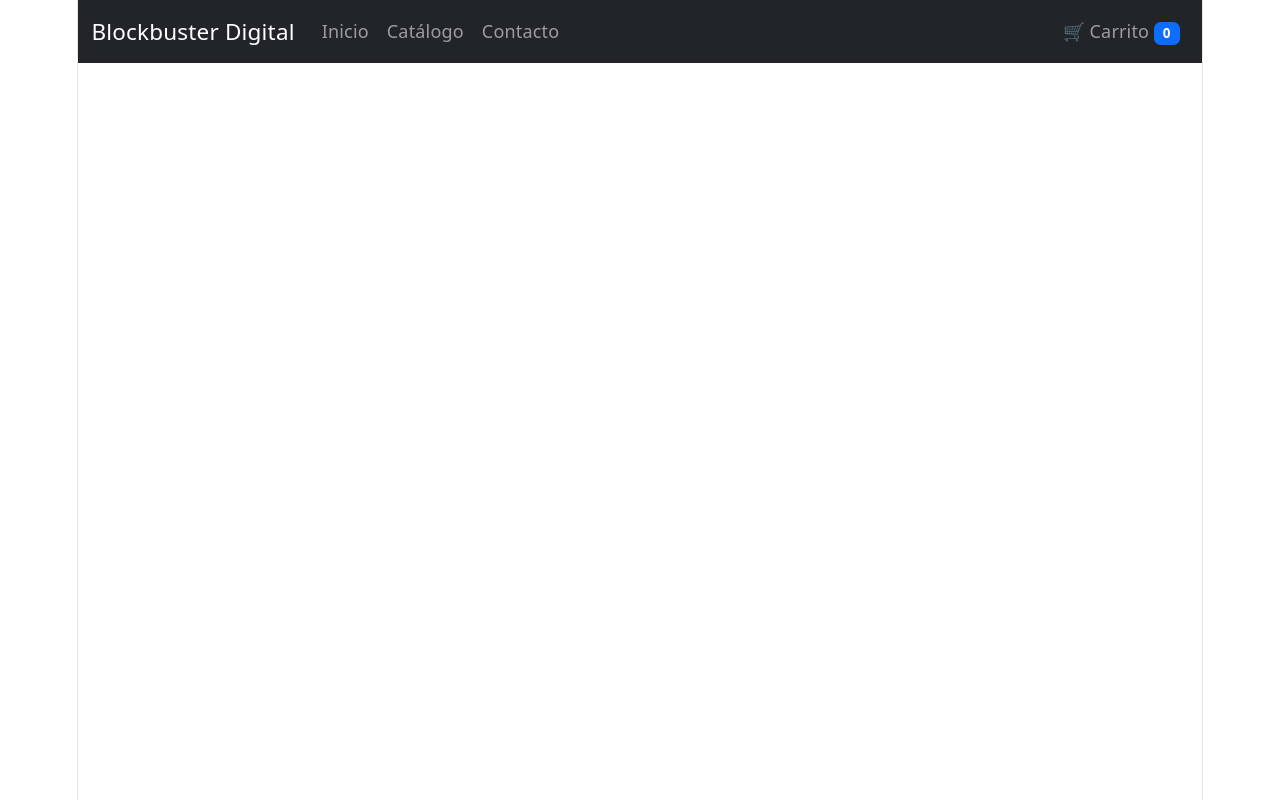
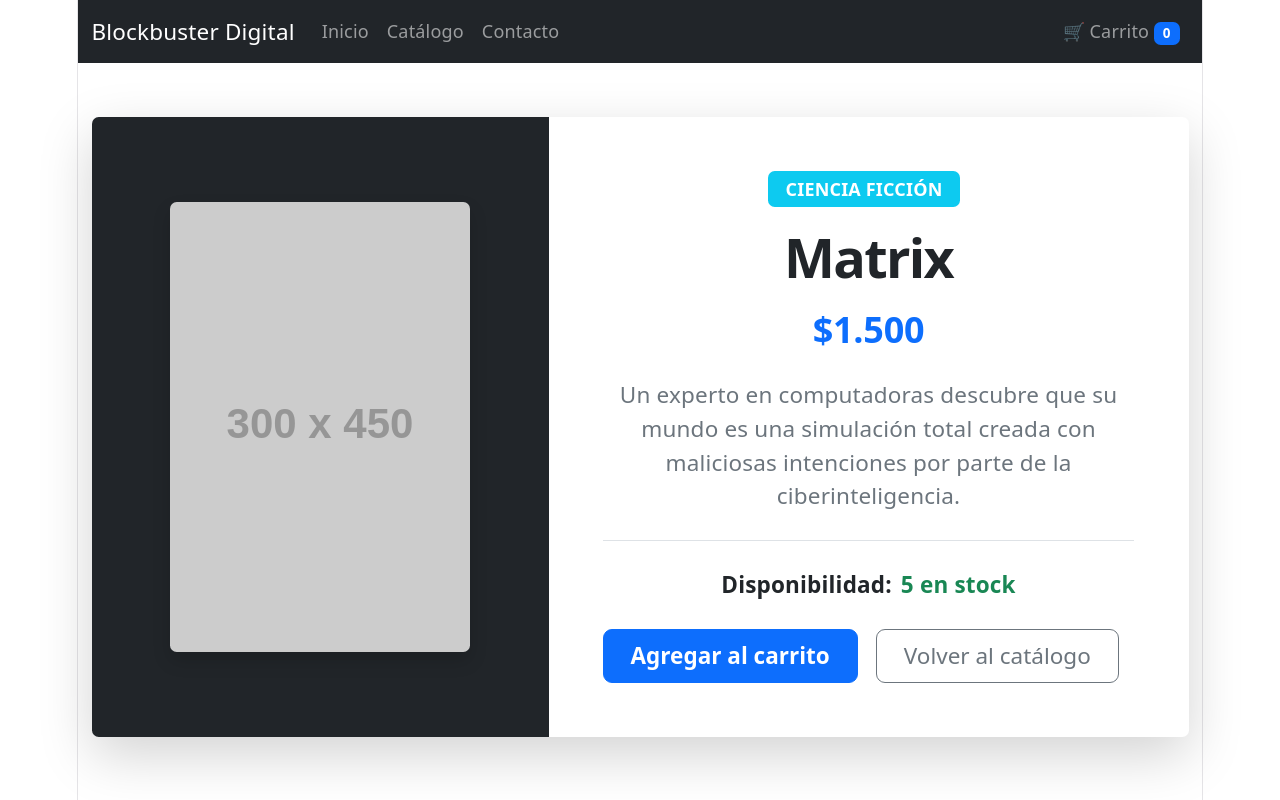
Before and after one commit to matiasnc/blockbuster-digital, a React (Vite) app: page /pelicula/1 in a window 1280 px wide. Built offline with nearby package versions, Linux system fonts and the light colour scheme.

Commit message:
Adicion de detalle producto

```diff
--- a/src/App.jsx
+++ b/src/App.jsx
@@ -4,7 +4,7 @@
 import './App.css';
 
 import Productos from './pages/Productos';
-// import DetalleProducto from './pages/DetalleProducto';
+import DetalleProducto from './pages/DetalleProducto';
 // import Carrito from './pages/Carrito';
 import Contacto from './pages/Contacto';
 
@@ -19,7 +19,7 @@
           <Route path="/" element={<Inicio />} />
           {/* Dejo las rutas comentadas para que las vayamos habilitando a medida que creamos los archivos */}
           { <Route path="/catalogo" element={<Productos />} /> }
-          {/* <Route path="/pelicula/:id" element={<DetalleProducto />} /> */}
+          { <Route path="/pelicula/:id" element={<DetalleProducto />} /> }
           {/* <Route path="/carrito" element={<Carrito />} /> */}
           { <Route path="/contacto" element={<Contacto />} /> }
         </Routes>
--- /dev/null
+++ b/src/pages/DetalleProducto.jsx
@@ -0,0 +1,115 @@
+import { useParams, Link } from 'react-router-dom';
+import { Container, Row, Col, Button, Badge, Card } from 'react-bootstrap';
+
+
+import { productos } from '../data/productos';
+
+const DetalleProducto = () => {
+  const { id } = useParams();
+
+
+  const producto = productos.find(p => p.id === parseInt(id));
+
+
+  if (!producto) {
+    return (
+      <Container className="text-center py-5">
+        <h2 className="mb-4">Película no encontrada</h2>
+        <Link to="/catalogo">
+          <Button variant="primary">Volver al catálogo</Button>
+        </Link>
+      </Container>
+    );
+  }
+
+  return (
+    <Container className="py-5">
+      {/* Usamos una Card grande que envuelve todo para darle un borde limpio y sombra */}
+      <Card className="shadow-lg border-0 overflow-hidden">
+        <Row className="g-0">
+
+          {/* COLUMNA IZQUIERDA: Imagen */}
+          <Col md={5} className="bg-dark d-flex align-items-center justify-content-center p-4">
+            <img
+              // Si usaste "img" o "portada" en tu array, cámbialo aquí
+              src={producto.imagen}
+              alt={producto.titulo}
+              className="img-fluid rounded shadow"
+              style={{ maxHeight: '600px', objectFit: 'contain' }}
+            />
+          </Col>
+
+          {/* COLUMNA DERECHA: Información y Botones */}
+          <Col md={7}>
+            {/* h-100 y d-flex flex-column nos permiten empujar los botones siempre hacia abajo */}
+            <Card.Body className="p-4 p-md-5 d-flex flex-column h-100">
+
+              {/* Categoría / Género */}
+              <div className="mb-3">
+                <Badge bg="info" className="me-2 px-3 py-2 text-uppercase fs-6">
+                  {producto.categoria || producto.genero}
+                </Badge>
+                {producto.stock === 0 && (
+                  <Badge bg="danger" className="px-3 py-2 text-uppercase fs-6">
+                    Sin stock
+                  </Badge>
+                )}
+              </div>
+
+              {/* Título de la película */}
+              <Card.Title as="h1" className="fw-bold mb-3 text-dark display-5">
+                {producto.titulo}
+              </Card.Title>
+
+              {/* Precio */}
+              <Card.Text as="h2" className="text-primary fw-bold mb-4">
+                ${producto.precio?.toLocaleString('es-AR')}
+              </Card.Text>
+
+              {/* Sinopsis / Descripción */}
+              <Card.Text className="lead text-secondary mb-4">
+                {producto.descripcion || producto.sinopsis}
+              </Card.Text>
+
+              {/* Contenedor inferior (Stock y Botones) que se empuja hacia el fondo */}
+              <div className="mt-auto border-top pt-4">
+                <div className="mb-4">
+                  <span className="fw-bold fs-5">
+                    Disponibilidad:
+                    {producto.stock > 0
+                      ? <span className="text-success ms-2">{producto.stock} en stock</span>
+                      : <span className="text-danger ms-2">No disponible</span>
+                    }
+                  </span>
+                </div>
+
+                {/* Botones */}
+                <div className="d-grid gap-3 d-md-flex justify-content-md-start">
+                  <Button
+                    variant="primary"
+                    size="lg"
+                    className="px-4 py-2 fw-bold"
+                    disabled={producto.stock === 0}
+                    onClick={() => alert('Próximamente: Lógica del carrito')}
+                  >
+                    {producto.stock === 0 ? 'Agotada' : 'Agregar al carrito'}
+                  </Button>
+
+                  <Link to="/catalogo">
+                    <Button variant="outline-secondary" size="lg" className="px-4 py-2">
+                      Volver al catálogo
+                    </Button>
+                  </Link>
+                </div>
+              </div>
+
+            </Card.Body>
+          </Col>
+
+        </Row>
+      </Card>
+    </Container>
+  );
+};
+
+export default DetalleProducto;
```
